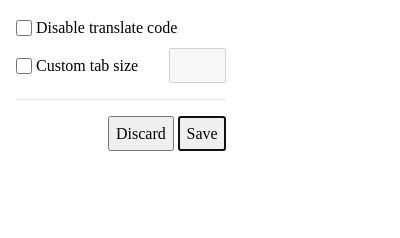
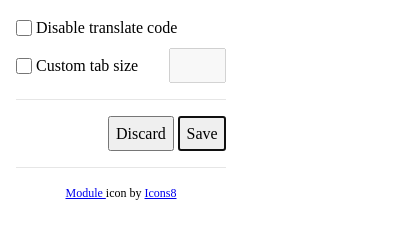
Before and after one commit to tonghoangvu/better-code-block, a browser extension: page src/popup.html in a window 400 px wide. Drawn offline with Linux system fonts and the light colour scheme.

Commit message:
docs: add Icons8 reference link to popup

```diff
--- a/src/css/util.css
+++ b/src/css/util.css
@@ -1,3 +1,11 @@
 .disable-selection {
 	user-select: none;
 }
+
+.text-center {
+	text-align: center;
+}
+
+.text-small {
+	font-size: 0.75rem;
+}
--- a/src/popup.html
+++ b/src/popup.html
@@ -32,5 +32,14 @@
 			<button id="discard" class="ml-auto">Discard</button>
 			<button id="save" autofocus>Save</button>
 		</div>
+		<hr />
+		<footer class="text-center text-small">
+			<a
+				target="_blank"
+				href="https://icons8.com/icon/jzaaE6lUq9fx/module">
+				Module
+			</a>
+			icon by <a target="_blank" href="https://icons8.com">Icons8</a>
+		</footer>
 	</body>
 </html>
```
